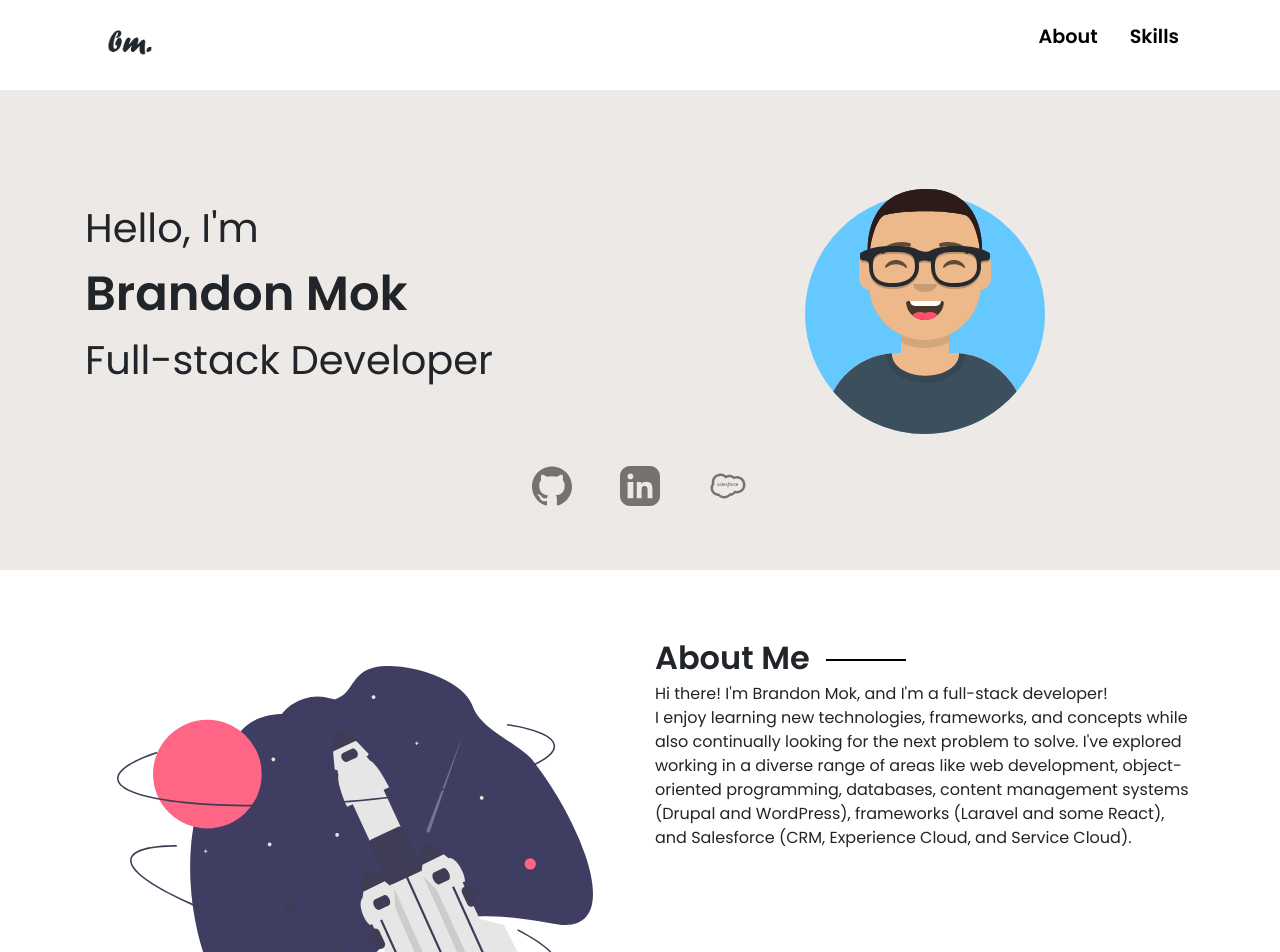
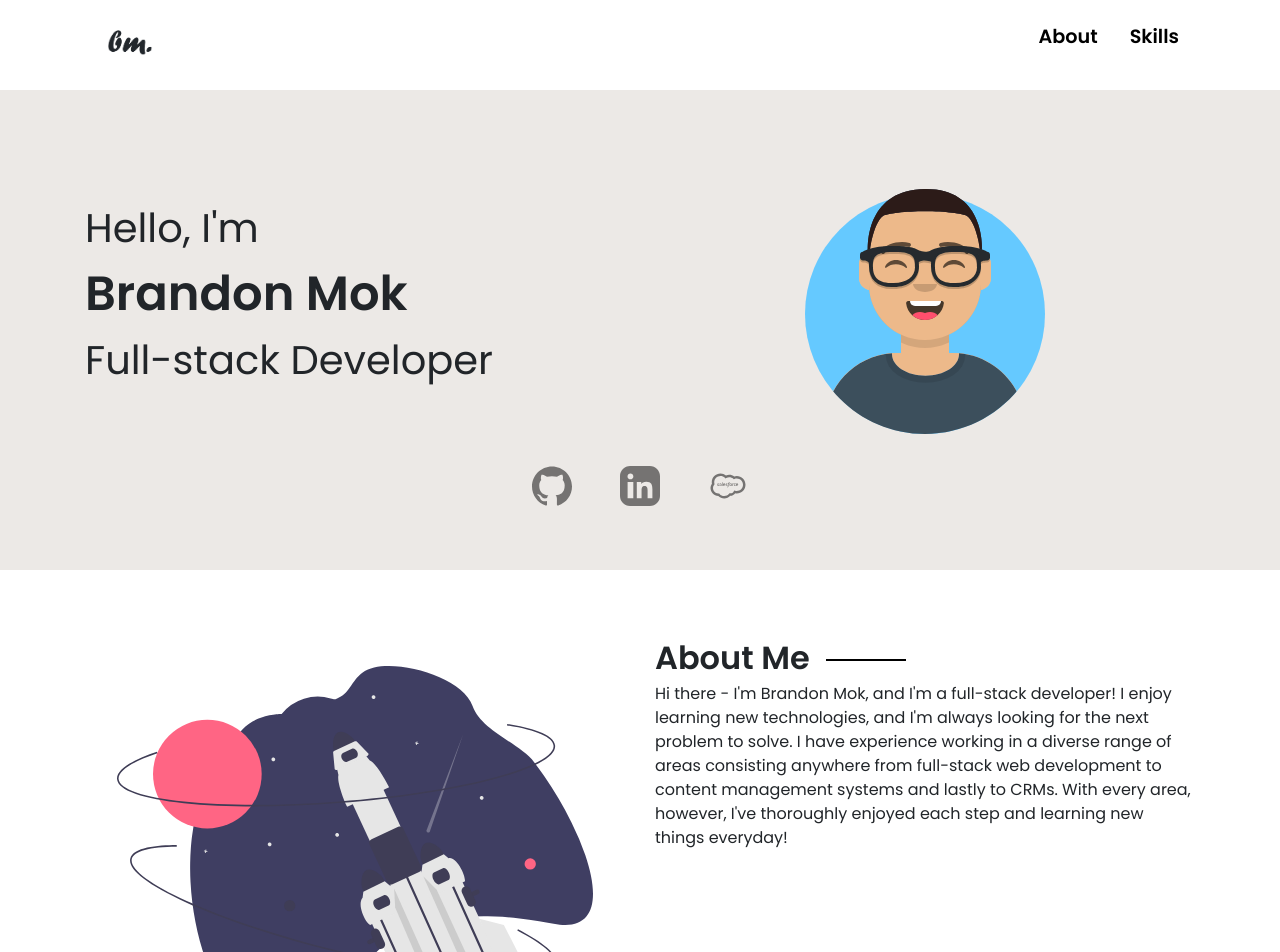
Before and after one commit to BrandonMok/react-personal-website, a React (Create React App) app: page / in a window 1280 px wide. Shown: the top 952 px of the page. Built offline with nearby package versions, Linux system fonts and the light colour scheme.

Commit message:
aboutme update

```diff
--- a/src/App.scss
+++ b/src/App.scss
@@ -1,93 +1,9 @@
 @import '~bootstrap/scss/bootstrap.scss';
 @import url('https://fonts.googleapis.com/css2?family=Poppins:wght@400;600&display=swap');
 @import './styling/variables';
+@import './styling/reusables';
+@import './styling/globals';
 @import './styling/navigation';
-@import './styling/reusables';
+@import './styling/about';
+@import './styling/skills';
 @import './styling/banner';
-
-* {
-    font-family: 'Poppins', sans-serif;
-}
-
-html {
-  scroll-behavior: smooth;
-}
-
-
-/** ABOUT **/
-.aboutme {
-  padding: 4rem 0;
-
-  &__image-col {
-    display: none;
-  }
-}
-
-
-/** Skills **/
-.skills {
-  background-color: $secondary;
-  padding: 4rem 0;
-
-  &__area-title {
-    font-size: $font-medium;
-  }
-
-  &__disclaimer {
-    opacity: .5;
-  }
-
-  &__image-col {
-    display: none;
-  }
-
-  &__content-col__content {
-    &__FEBE-row,
-    &__other-row {
-      ul {
-        & > li {
-          list-style-image: url('./icons/cube.svg');
-        }
-      }
-    }
-  }
-}
-
-
-@include media-breakpoint-up(md) {
-  .aboutme {
-    &__image-col {
-      display: block;
-
-      &__image-container {
-        padding: 2rem;
-
-        img {
-          display:block;
-          width: 100%;
-          height:auto;
-          max-width:500px;
-          margin: 0 auto;
-        }
-      }
-    }
-  }
-
-  .skills {
-    &__image-col {
-      display: block;
-
-      &__image-container {
-        padding: 2rem;
-
-        img {
-          display:block;
-          width: 100%;
-          height:auto;
-          max-width:500px;
-          margin: 0 auto;
-        }
-      }
-    }
-  }
-}
--- a/src/components/about.js
+++ b/src/components/about.js
@@ -15,14 +15,11 @@ const About = () => {
                     <div className='col-12 col-md-6 aboutme__content-col'>
                         <SectionTitle title="About Me" />
                         <div className='aboutme__content-col__content'>
-                            Hi there! I'm Brandon Mok, and I'm a full-stack developer!
-                            <br/>
-                            I enjoy learning new technologies, frameworks, and concepts while also
-                            continually looking for the next problem to solve.
-                            I've explored working in a diverse range of areas like
-                            web development, object-oriented programming, databases,
-                            content management systems (Drupal and WordPress), frameworks (Laravel and some React),
-                            and Salesforce (CRM, Experience Cloud, and Service Cloud).
+                            Hi there - I'm Brandon Mok, and I'm a full-stack developer!
+                            I enjoy learning new technologies, and I'm always looking for the next problem to solve.
+                            I have experience working in a diverse range of areas consisting anywhere from
+                            full-stack web development to content management systems and lastly to CRMs.
+                            With every area, however, I've thoroughly enjoyed each step and learning new things everyday!
                         </div>
                     </div>
                 </div>
--- /dev/null
+++ b/src/styling/_about.scss
@@ -0,0 +1,27 @@
+.aboutme {
+  padding: 4rem 0;
+
+  &__image-col {
+    display: none;
+  }
+}
+
+@include media-breakpoint-up(md) {
+  .aboutme {
+    &__image-col {
+      display: block;
+
+      &__image-container {
+        padding: 2rem;
+
+        img {
+          display: block;
+          width: 100%;
+          height: auto;
+          max-width: 500px;
+          margin: 0 auto;
+        }
+      }
+    }
+  }
+}
--- /dev/null
+++ b/src/styling/_globals.scss
@@ -0,0 +1,7 @@
+* {
+  font-family: "Poppins", sans-serif;
+}
+
+html {
+  scroll-behavior: smooth;
+}
--- /dev/null
+++ b/src/styling/_skills.scss
@@ -0,0 +1,48 @@
+.skills {
+  background-color: $secondary;
+  padding: 4rem 0;
+
+  &__area-title {
+    font-size: $font-medium;
+  }
+
+  &__disclaimer {
+    opacity: 0.5;
+  }
+
+  &__image-col {
+    display: none;
+  }
+
+  &__content-col__content {
+    &__FEBE-row,
+    &__other-row {
+      ul {
+        & > li {
+          list-style-image: url("../icons/cube.svg");
+        }
+      }
+    }
+  }
+}
+
+
+@include media-breakpoint-up(md) {
+  .skills {
+    &__image-col {
+      display: block;
+
+      &__image-container {
+        padding: 2rem;
+
+        img {
+          display: block;
+          width: 100%;
+          height: auto;
+          max-width: 500px;
+          margin: 0 auto;
+        }
+      }
+    }
+  }
+}
```
Also changed, not shown: 1 other file (tests, documents, lock files or other folders).
